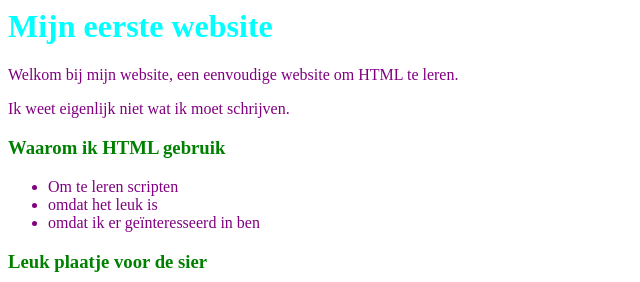
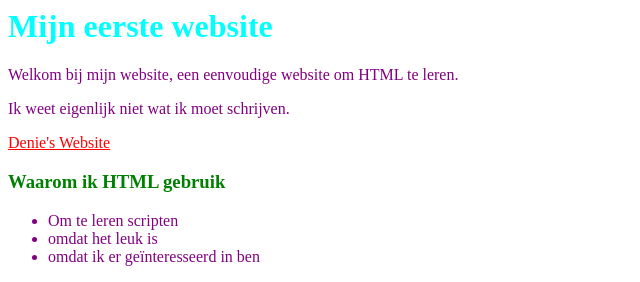
Before and after one commit to Trnkx/Informatica, a plain HTML site: page index.html in a window 1280 px wide. Shown: the top 282 px of the page, without its empty margins (0-640 px from the left). Drawn offline with Linux system fonts and the light colour scheme.

Commit message:
Link gemaakt naar Denie's website :)

```diff
--- a/index.html
+++ b/index.html
@@ -17,6 +17,7 @@
 
 
  <p>Ik weet eigenlijk niet wat ik moet schrijven.</p>
+ <p><a href="https://carefreefelinelaw.deniecheng.repl.co/">Denie's Website</a></p></body>
 
 <h3> Waarom ik HTML gebruik</h3>
 <ul>
```
